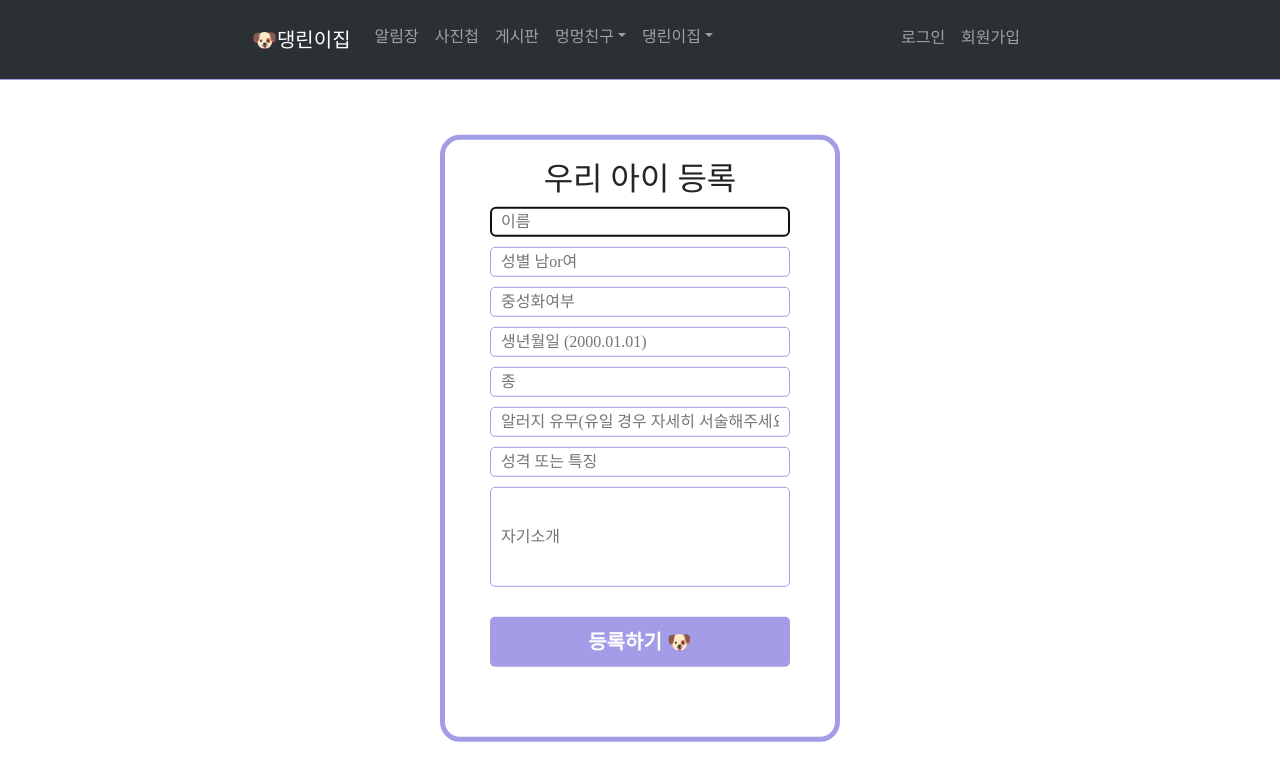
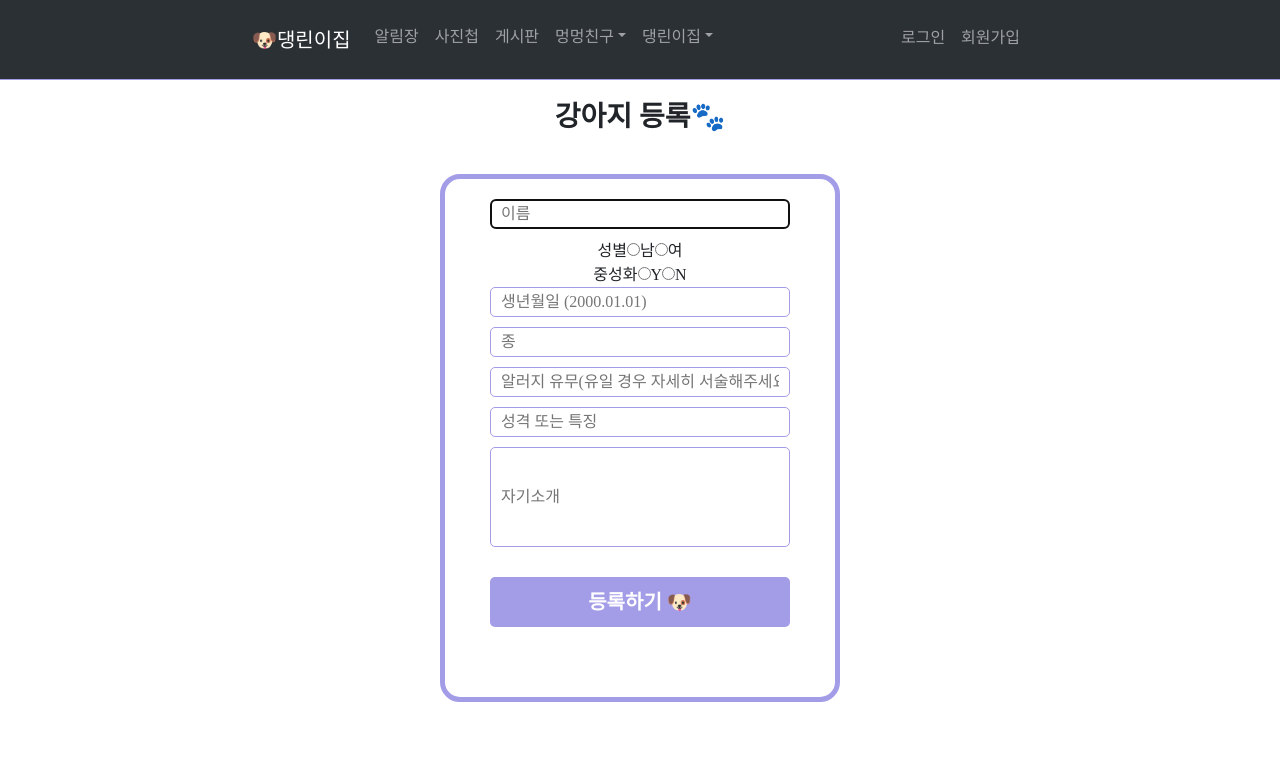
Before and after one commit to xooxpeak/React_Puppy, a React (Create React App) app: page /registerPuppy in a window 1280 px wide. Shown: the top 780 px of the page. Built offline with nearby package versions, Linux system fonts and the light colour scheme; a web font is replaced by a local one.

Commit message:
[Add] 강아지 등록 구현 시작

```diff
--- a/src/pages/RegisterPuppy.js
+++ b/src/pages/RegisterPuppy.js
@@ -3,44 +3,62 @@ import '../css/RegisterPuppy.css';
 import Nav2 from "../components/Nav2";
 import { useState } from "react";
 import axios from "axios";
+import { useCookies } from "react-cookie";
 
 // useState 훅을 사용하여 객체 형태의 puppy 상태 선언
 let RegisterPuppy = () => {
+
+    let [cookies] = useCookies(['accessToken']);
+
     let [puppy,setPuppy] = useState({
-        puppyName : "",
+        puppy_name : "",
         gender : "",
         neutering : "",
-        puppyBirth : "",
+        puppy_birth : "",
         breed : "",
         allergy : "",
         personality : "",
         introduction : "",
-        profileImg : ""
+        profile_img : ""
     });
 
     // axios를 사용하여 HTTP POST 요청을 보냄
-    let register = () => {
-        axios.post('http://localhost:8082/api/v1/auth/y/puppy', {
-            params:{
-                puppyName: puppy.puppyName,
+    let register = (event) => {
+        event.preventDefault();
+        axios.post('http://localhost:8082/api/v1/auth/y/savePuppy',
+            {
+                puppy_name: puppy.puppy_name,
                 gender: puppy.gender,
                 neutering: puppy.neutering,
-                puppyBirth: puppy.puppyBirth,
+                puppy_birth: puppy.puppy_birth,
                 breed: puppy.breed,
                 allergy: puppy.allergy,
                 personality: puppy.personality,
                 introduction: puppy.introduction,
-                profileImg: puppy.profileImg
+                profile_img: puppy.profile_img
+            },
+            {
+                headers: {
+                    'Authorization': 'Bearer ' + cookies.accessToken,
+                }
             }
-        }).then((res) => {
+        ).then((res) => {
             console.log(res);
-        });
-    }
+        }).catch((error) => {
+            console.error(error);
+        })
+
+    };
 
     // useState 훅으로 관리되는 puppy 객체의 속성을 업데이트하는 함수
     let onChangePuppyData = (e) => {
-        setPuppy({...puppy, [e.target.name] : e.target.value})
-        console.log(puppy);
+        let { name, value } = e.target;
+         setPuppy({ ...puppy, [name]: value });
+        // if (name === "neutering") {
+        //     setPuppy({ ...puppy, [name]: value === "true" });
+        // } else {
+        //     setPuppy({ ...puppy, [name]: value });
+        // }
     }
 
     return (
@@ -48,30 +66,68 @@ let RegisterPuppy = () => {
             <div>
                 <Nav2 />
             </div>
-
+            <div>
+                <h3 style={{textAlign: 'center', marginTop: '20px'}}><strong>강아지 등록🐾</strong></h3>
+            </div>
             <form className="registerPuppyForm">
+                {/* 이름 */}
                 <div>
-                    <h2 id='registerPuppy_title'> 우리 아이 등록 </h2>
+                    <input type='text' className="input-puppy" name={"puppy_name"} onChange={onChangePuppyData} placeholder='이름' autoFocus/>
                 </div>
 
-                {/* 이름 */}
-                <div>
-                    <input type='text' className="input-puppy" name={"puppyName"} onChange={onChangePuppyData} placeholder='이름' autoFocus/>
+                {/* 성별 */}
+                <div className="neutering-container">
+                    <span className="neutering">성별</span>
+                    <label>
+                        <input
+                            type="radio"
+                            name="gender"
+                            value="M"
+                            checked={puppy.gender === "M"}
+                            onChange={onChangePuppyData}
+                        />
+                        남
+                    </label>
+                    <label>
+                        <input
+                            type="radio"
+                            name="gender"
+                            value="F"
+                            checked={puppy.gender === "F"}
+                            onChange={onChangePuppyData}
+                        />
+                        여
+                    </label>
                 </div>
 
-                {/* 성별 -> 추후 라디오버튼으로 변경. */}
-                <div>
-                    <input type='text' className="input-puppy" name={"gender"} onChange={onChangePuppyData} placeholder="성별 남or여"/>
-                </div>
-
-                {/* 중성화 여부 -> 추후 라디오버튼으로 변경. */}
-                <div>
-                    <input type='text' className="input-puppy" name={"neutering"} onChange={onChangePuppyData} placeholder="중성화여부"/>
+                {/* 중성화 여부 */}
+                <div className="neutering-container">
+                    <span className="neutering">중성화</span>
+                    <label>
+                        <input
+                            type="radio"
+                            name="neutering"
+                            value="Y"
+                            checked={puppy.neutering === "Y"}
+                            onChange={onChangePuppyData}
+                        />
+                        Y
+                    </label>
+                    <label>
+                        <input
+                            type="radio"
+                            name="neutering"
+                            value="F"
+                            checked={puppy.neutering === "F"}
+                            onChange={onChangePuppyData}
+                        />
+                        N
+                    </label>
                 </div>
 
                 {/* 생년월일 */}
                 <div>
-                    <input type='text' className="input-puppy" name={"puppyBirth"} onChange={onChangePuppyData} placeholder="생년월일 (2000.01.01)"/>
+                    <input type='text' className="input-puppy" name={"puppy_birth"} onChange={onChangePuppyData} placeholder="생년월일 (2000.01.01)"/>
                 </div>
 
                 {/* 종 */}
```
